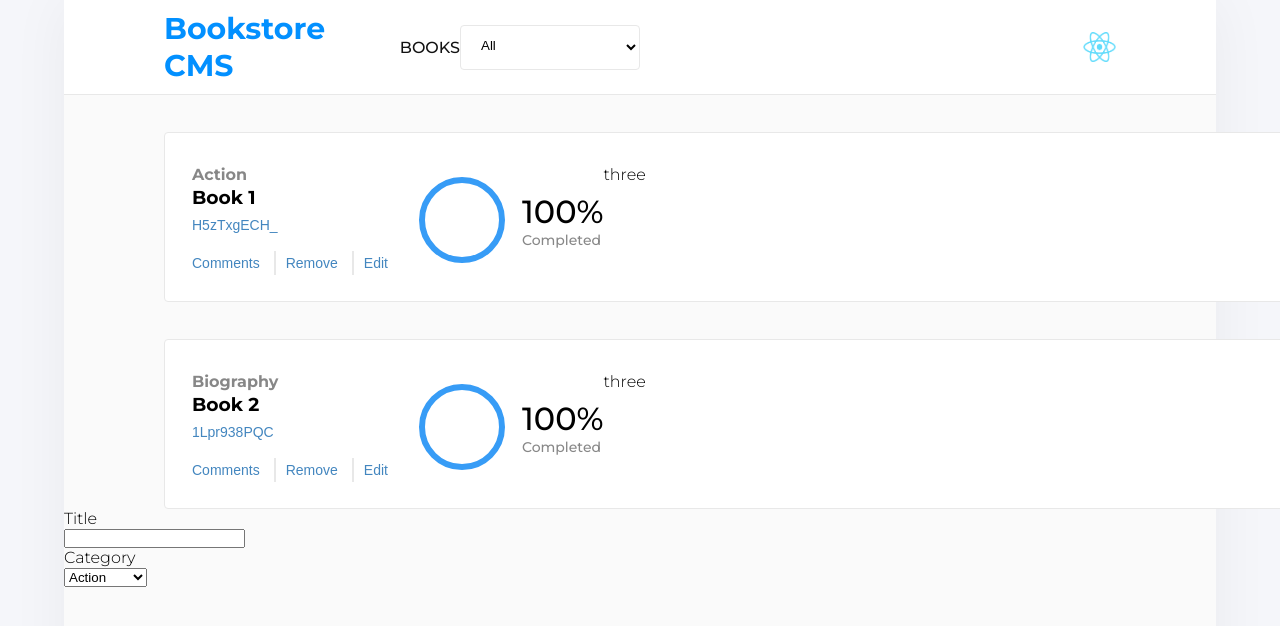
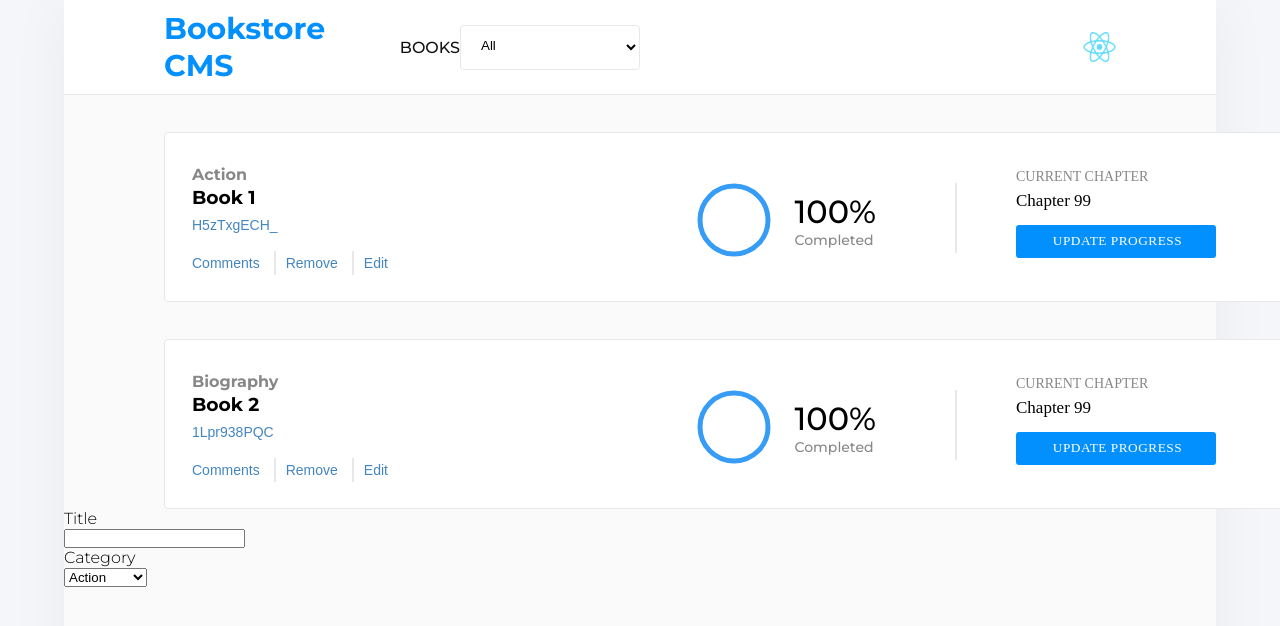
Before and after one commit to kenderb/redux_project_bookstore, a React (Create React App) app: page / in a window 1280 px wide. Shown: the top 626 px of the page. Built offline with nearby package versions, Linux system fonts and the light colour scheme.

Commit message:
Finish the styling for the Book componnet

```diff
--- a/src/components/Books.js
+++ b/src/components/Books.js
@@ -30,7 +30,8 @@ const BlueTextButton = styled.button`
     outline:none;
     transform: scale(1.1)
   }
-  &+&:before {
+
+  & + &:before {
     content: "";
     display: inline-block;
     width: 2px;
@@ -66,6 +67,7 @@ const FooterBookWrapper = styled.div`
 `;
 
 const ProgressWrapper = styled.div`
+  margin-left: auto;
   display: flex;
   justify-content: center;
   align-items: center;
@@ -76,11 +78,53 @@ const ProgressTitle = styled.h3`
   font-weight: 400;
 `;
 
-const Completed = styled.p`
+const GrayText = styled.p`
   font-size: 14px;
   color: var(--black-two);
   opacity: 0.5;
   font-weight: 400;
+`;
+
+const Separator = styled.div`
+  width: 2px;
+  height: 70px;
+  margin: 18px 59px 0 79px;
+  border: solid 1px var(--gray-border);
+`;
+
+const ProgressDetailWrapper = styled(TitleBookWrapper)`
+  line-height: 1.5em;
+`;
+
+const UpdateButton = styled.button`
+  font-family: RobotoSlab;
+  text-transform: uppercase;
+  font-weight: 300;
+  letter-spacing: 0.5px;
+  text-align: center;
+  color: var(--white-two);
+  width: 200px;
+  height: 33px;
+  margin-top: 12px;
+  border: none;
+  padding: 7px 19px 8px 22px;
+  border-radius: 3px;
+  background-color: var(--azure);
+  transition: transform 0.2s ease;
+  &:focus {
+    outline: none;
+    transform: scale(1.01);
+  }
+`;
+
+const ChapterNumber = styled.p`
+  font-family: RobotoSlab;
+  font-size: 17px;
+  font-weight: 400;
+`;
+const CurrentChapterWrapper = styled(GrayText)`
+  font-family: RobotoSlab;
+  text-transform: uppercase;
 `;
 
 const Books = ({
@@ -116,21 +160,26 @@ const Books = ({
         <circle
           className="progress-ring__circle"
           stroke="#379cf6"
-          strokeWidth="6"
+          strokeWidth="5"
           fill="transparent"
-          r="40"
+          r="34"
           cx="60"
           cy="60"
         />
       </svg>
       <div>
         <ProgressTitle>100%</ProgressTitle>
-        <Completed>Completed</Completed>
+        <GrayText>Completed</GrayText>
       </div>
     </ProgressWrapper>
-    <div>
-      three
-    </div>
+    <Separator />
+    <ProgressDetailWrapper>
+      <CurrentChapterWrapper>Current Chapter</CurrentChapterWrapper>
+      <ChapterNumber>Chapter 99</ChapterNumber>
+      <UpdateButton type="button">
+        Update progress
+      </UpdateButton>
+    </ProgressDetailWrapper>
   </BookWrapper>
 );
 
```
